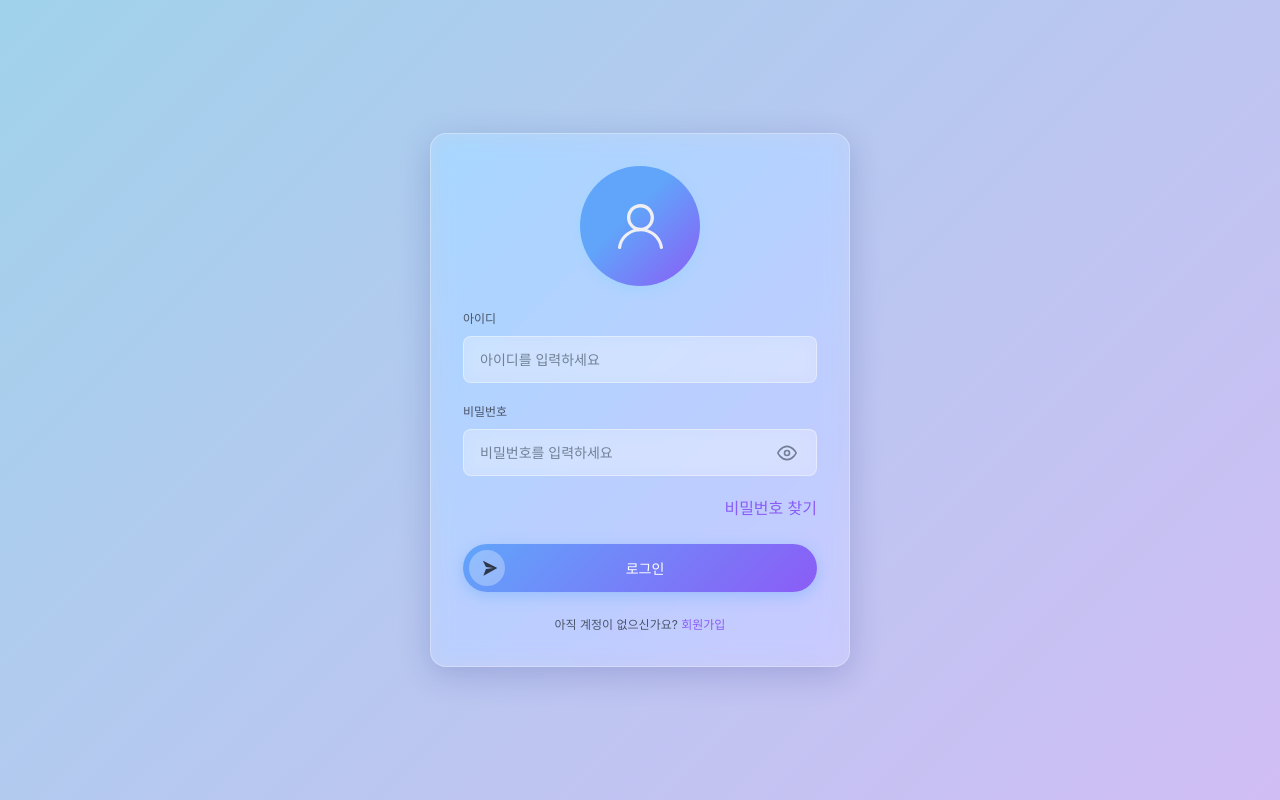
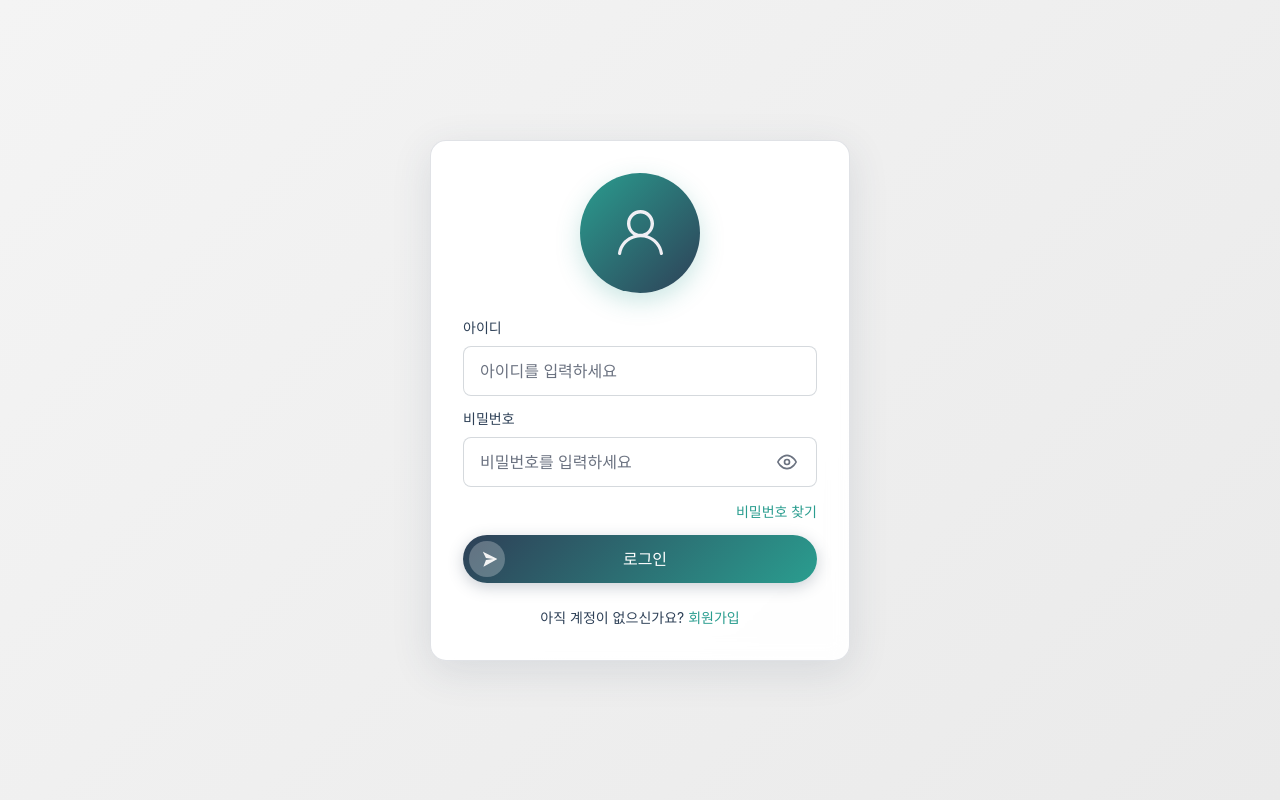
Before and after one commit to osw-DeView/web, a React (Create React App) app: page /login in a window 1280 px wide. Built offline with nearby package versions, Linux system fonts and the light colour scheme.

Commit message:
design: 색상 변경 #1

```diff
--- a/src/components/LoginPage.css
+++ b/src/components/LoginPage.css
@@ -1,48 +1,63 @@
-/* ========== Design System Variables ========== */
+/* ========== Design System Variables - Educational Growth Palette ========== */
+
 :root {
-    /* 배경 그라데이션 */
-    --color-bg-start: #a0d2eb;
-    --color-bg-end: #d0bdf4;
+    /* 그라데이션 */
+  /* linear-gradient(135deg, var(--color-accent) 0%, var(--color-primary) 100%); */
 
-    /* 텍스트 */
-    --color-text-primary: #2d3748;
-    --color-text-secondary: #4a5568;
-    --color-text-light: #718096;
+  /* 배경 그라데이션 - 깔끔한 라이트 그레이 */
+  --color-bg-start: #F4F4F4;
+  --color-bg-end: #EAEAEA;
 
-    /* 글라스모피즘 */
-    --color-glass-bg: rgba(255, 255, 255, 0.15);
-    --color-glass-border: rgba(255, 255, 255, 0.3);
+  /* 텍스트 - 강한 대비로 가독성 극대화 */
+  --color-text-primary: #1a1a1a;
+  --color-text-white: #f4f4f4;
+  --color-text-secondary: #2E4057;
+  --color-text-light: #6b7280;
+
+  /* 글라스모피즘 - 화이트 베이스 */
+  --color-glass-bg: rgba(255, 255, 255, 0.95);
+  --color-glass-border: rgba(46, 64, 87, 0.15);
 
   /* 입력 필드 */
-    --color-input-bg: rgba(255, 255, 255, 0.25);
-    --color-input-border: rgba(255, 255, 255, 0.4);
-    --color-input-focus: rgba(96, 165, 250, 0.5);
+  --color-input-bg: #ffffff;
+  --color-input-border: rgba(46, 64, 87, 0.2);
+  --color-input-focus: rgba(42, 157, 143, 0.2);
 
-    /* 버튼 & 악센트 */
-    --color-primary: #60a5fa;
-    --color-primary-dark: #3b82f6;
-    --color-accent: #8b5cf6;
+  /* 버튼 & 악센트 - Educational Growth 브랜드 컬러 */
+  --color-primary: #2E4057;
+  --color-primary-dark: #1a2332;
+  --color-accent: #2A9D8F;
+  --color-highlight: #F39C12;
 
   /* 기타 */
-    --color-logo-bg: #7dd3fc;
-    --color-link: #8b5cf6;
-    --color-link-hover: #7c3aed;
+  --color-logo-bg: #2A9D8F;
+  --color-link: #2A9D8F;
+  --color-link-hover: #2E4057;
   --color-error: #ef4444;
 
   /* 기본 설정 */
   --font-family-base: "FKGroteskNeue", "Geist", "Inter", -apple-system, BlinkMacSystemFont, "Segoe UI", Roboto, sans-serif;
-    --space-8: 8px;
+  /* --space-8: 8px;
   --space-12: 12px;
   --space-16: 16px;
   --space-20: 20px;
   --space-24: 24px;
-    --space-32: 32px;
+  --space-32: 32px; */
+  --space-8: 0.5rem;
+  --space-12: 0.75rem;
+  --space-16: 1rem;
+  --space-20: 1.25rem;
+  --space-24: 1.5rem;
+  --space-32: 2rem;
   --radius-base: 8px;
   --radius-lg: 12px;
   --radius-xl: 16px;
-    --font-size-sm: 12px;
+  /* --font-size-sm: 12px;
   --font-size-base: 14px;
-    --font-size-lg: 16px;
+  --font-size-lg: 16px; */
+  --font-size-sm: 0.875rem;
+  --font-size-base: 1rem;
+  --font-size-lg: 1.125rem;
   --font-weight-normal: 400;
   --font-weight-medium: 500;
   --font-weight-semibold: 550;
@@ -82,11 +97,11 @@ body {
 /* 2. 글라스모피즘 카드 */
 .login-card {
   background: var(--color-glass-bg);
-    backdrop-filter: blur(12px) saturate(180%);
-    -webkit-backdrop-filter: blur(12px) saturate(180%);
+  backdrop-filter: blur(10px) saturate(180%);
+  -webkit-backdrop-filter: blur(10px) saturate(180%);
   border-radius: var(--radius-xl);
   border: 1px solid var(--color-glass-border);
-    box-shadow: 0 8px 32px 0 rgba(31, 38, 135, 0.2);
+  box-shadow: 0 10px 40px 0 rgba(46, 64, 87, 0.12);
   padding: var(--space-32);
 }
 
@@ -99,13 +114,13 @@ body {
 .logo {
   width: 120px;
   height: 120px;
-    background: linear-gradient(135deg, var(--color-primary) 40%, var(--color-accent) 100%);
+  background: linear-gradient(135deg, var(--color-accent) 0%, var(--color-primary) 100%);
   border-radius: 50%;
   display: inline-flex;
   align-items: center;
   justify-content: center;
   margin-bottom: var(--space-16);
-    box-shadow: 0 4px 12px rgba(125, 211, 252, 0.3);
+  box-shadow: 0 8px 24px rgba(42, 157, 143, 0.25);
 }
 
 .logo svg {
@@ -129,7 +144,7 @@ body {
 
 /* 4. 폼 요소 */
 .form-group {
-    margin-bottom: var(--space-20);
+  margin-bottom: var(--space-12);
 }
 
 .form-label {
@@ -146,20 +161,20 @@ body {
   padding: var(--space-12) var(--space-16);
   font-size: var(--font-size-base);
   color: var(--color-text-primary);
+  /* color: var(--color-text-secondary); */
+
   background: var(--color-input-bg);
   border: 1px solid var(--color-input-border);
   border-radius: var(--radius-base);
   transition: all 0.15s ease;
   font-family: var(--font-family-base);
-    backdrop-filter: blur(8px);
-    -webkit-backdrop-filter: blur(8px);
 }
 
 .form-control:focus {
   outline: none;
-    border-color: var(--color-primary);
+  border-color: var(--color-accent);
   box-shadow: 0 0 0 3px var(--color-input-focus);
-    background: rgba(255, 255, 255, 0.35);
+  background: #ffffff;
 }
 
 .form-control::placeholder {
@@ -212,7 +227,7 @@ body {
 }
 
 .toggle-password:hover {
-    color: var(--color-primary);
+  color: var(--color-accent);
 }
 
 .toggle-password svg {
@@ -249,6 +264,7 @@ body {
 }
 
 .forgot-link {
+  font-size: var(--font-size-sm);
   color: var(--color-link);
   text-decoration: none;
   font-weight: var(--font-weight-semibold);
@@ -276,11 +292,11 @@ body {
   position: relative;
   font-family: var(--font-family-base);
   margin-bottom: var(--space-24);
-    box-shadow: 0 4px 15px rgba(96, 165, 250, 0.4);
+  box-shadow: 0 4px 15px rgba(46, 64, 87, 0.25);
 }
 
 .btn-primary:hover {
-    box-shadow: 0 6px 20px rgba(96, 165, 250, 0.6);
+  box-shadow: 0 6px 20px rgba(42, 157, 143, 0.4);
   transform: translateY(-2px);
 }
 
@@ -292,7 +308,7 @@ body {
 .btn-primary .icon-container {
   width: 36px;
   height: 36px;
-    background: rgba(255, 255, 255, 0.3);
+  background: rgba(255, 255, 255, 0.25);
   border-radius: 50px;
   display: flex;
   align-items: center;
@@ -308,6 +324,7 @@ body {
   width: 18px;
   height: 18px;
   fill: white;
+  color: var(--color-text-white);
   transform: rotate(45deg);
 }
 
@@ -336,7 +353,7 @@ body {
 
 .btn-primary:focus-visible {
   outline: none;
-    box-shadow: 0 0 0 3px rgba(96, 165, 250, 0.4);
+  box-shadow: 0 0 0 3px rgba(42, 157, 143, 0.3);
 }
 
 /* 9. 회원가입 링크 */
@@ -362,13 +379,12 @@ body {
 .error-message {
   display: none;
   padding: var(--space-12);
-    background: rgba(239, 68, 68, 0.15);
+  background: rgba(239, 68, 68, 0.1);
   border: 1px solid var(--color-error);
   border-radius: var(--radius-base);
   color: var(--color-error);
   font-size: var(--font-size-sm);
   margin-bottom: var(--space-16);
-    backdrop-filter: blur(8px);
 }
 
 .error-message.show {
@@ -385,4 +401,24 @@ body {
     width: 70px;
     height: 70px;
   }
+
+  .logo svg {
+    width: 35px;
+    height: 35px;
   }
+
+  .logo-section h1 {
+    font-size: 20px;
+  }
+}
+
+/* 다크모드 만들 경우 */
+/* @media (prefers-color-scheme: dark) {
+  :root {
+    --color-bg-start: #1a2332;
+    --color-bg-end: #2E4057;
+    --color-glass-bg: rgba(46, 64, 87, 0.9);
+    --color-text-white: #f4f4f4;
+    --color-text-secondary : #f4f4f4;
+  }
+} */
--- a/src/pages/LoginPage.js
+++ b/src/pages/LoginPage.js
@@ -173,7 +173,7 @@ function LoginPage() {
                         </div>
 
                         {/* 비밀번호 찾기 링크 (오른쪽 정렬) */}
-                        <div style={{ textAlign: 'right', marginBottom: 'var(--space-24)' }}>
+                        <div style={{ textAlign: 'right', marginBottom: 'var(--space-12)' }}>
                             <a href="#" className="forgot-link">비밀번호 찾기</a>
                         </div>
 
```
Lines whose indentation alone changed are shown as unchanged.
